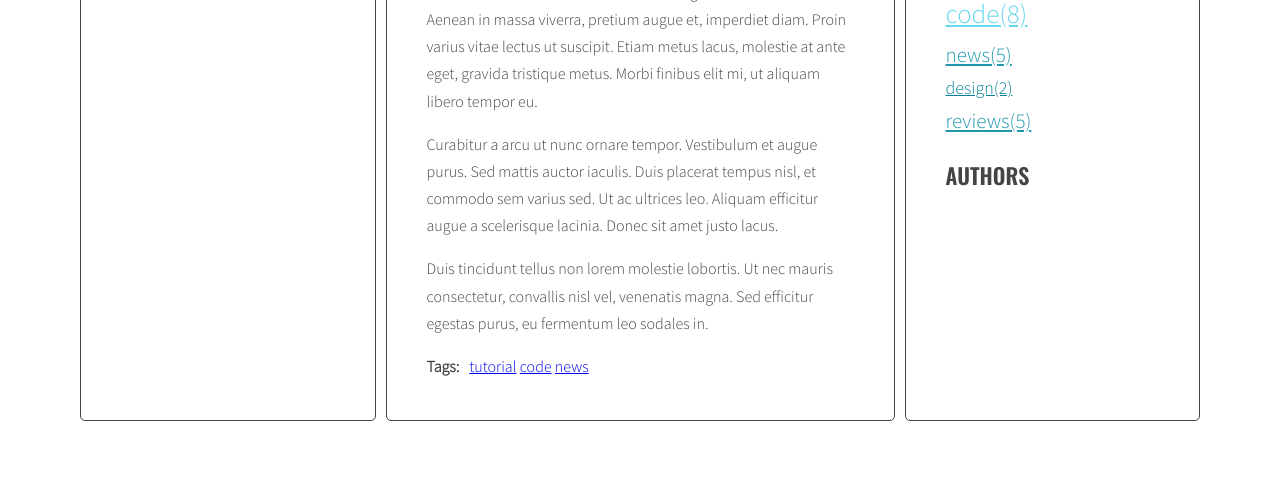
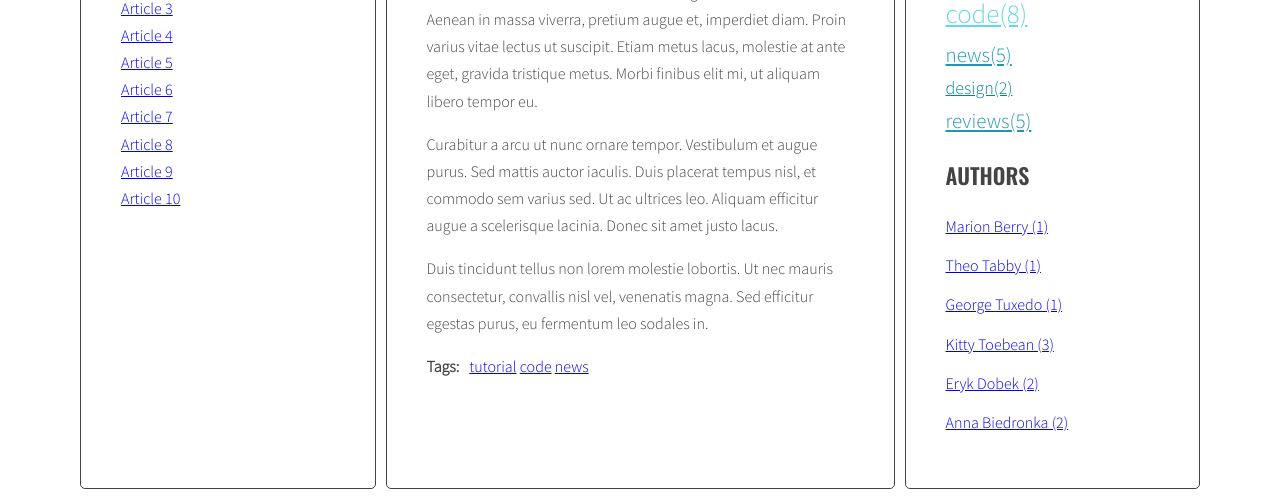
Before and after one commit to FyodorDostoyewski/javascript-blog, a website: page index.html in a window 1280 px wide. Shown: the part 418-915 px from the top of the page. Before the commit the page ends 847 px from the top, so only its background shows below. Drawn offline with nearby package versions, Linux system fonts and the light colour scheme.

Commit message:
fixgenerateauthors

```diff
--- a/js/script.js
+++ b/js/script.js
@@ -228,7 +228,7 @@ const generateAuthors = function (customSelector = ''){
     /* insert HTML of all the links into the tags wrapper */
     titleList.innerHTML = titleList.innerHTML + authorLinkHTML;
     /* [NEW] find list of authors in right column */
-    const authorList = document.querySelector(opt.AuthorsListSelector);
+    const authorList = document.querySelector('.authors');
 
     /* [NEW] create variable for all links HTML code */
     let allAuthorsHTML = '';
```
Also changed, not shown: index.html (+0 -20 lines).
